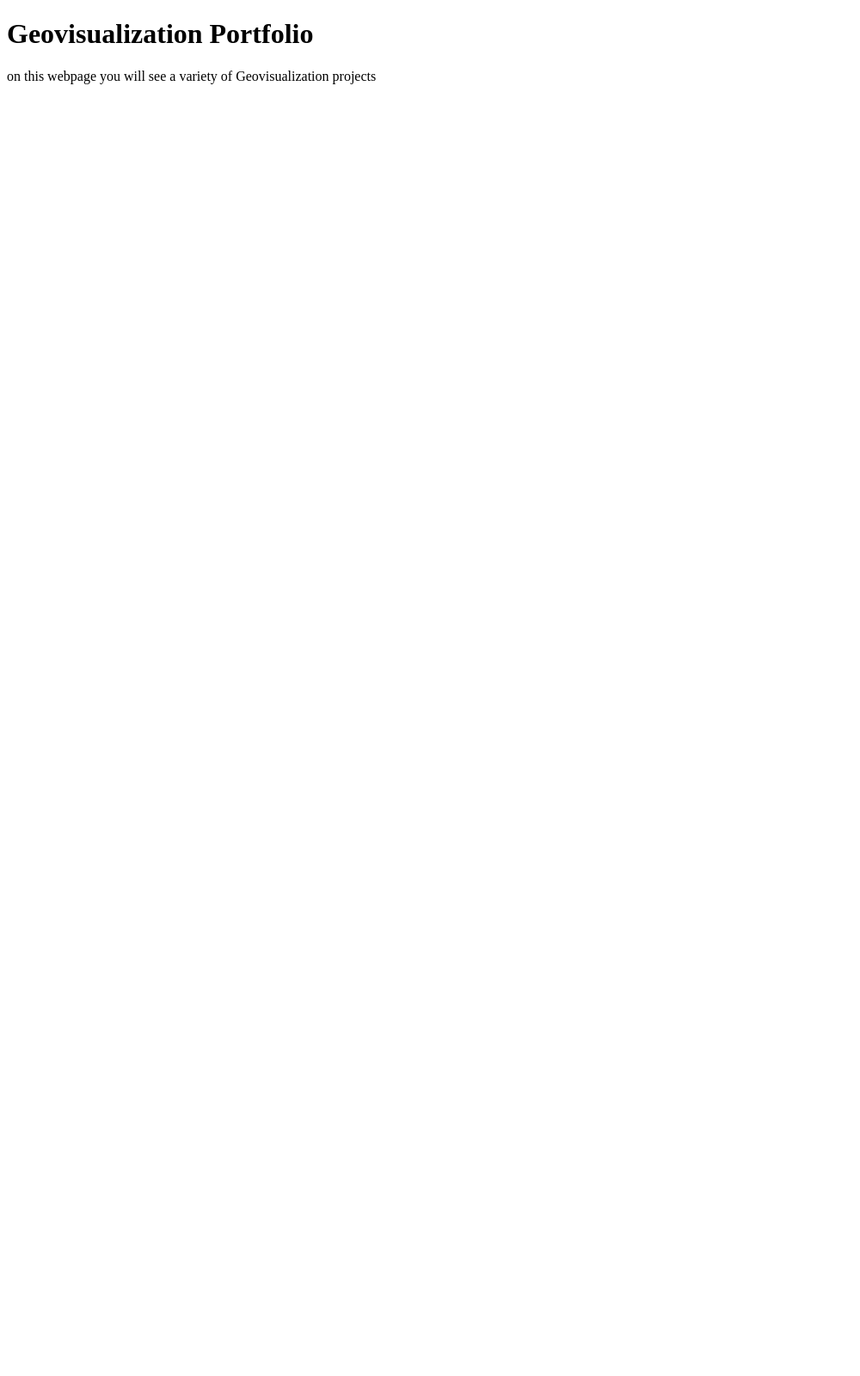
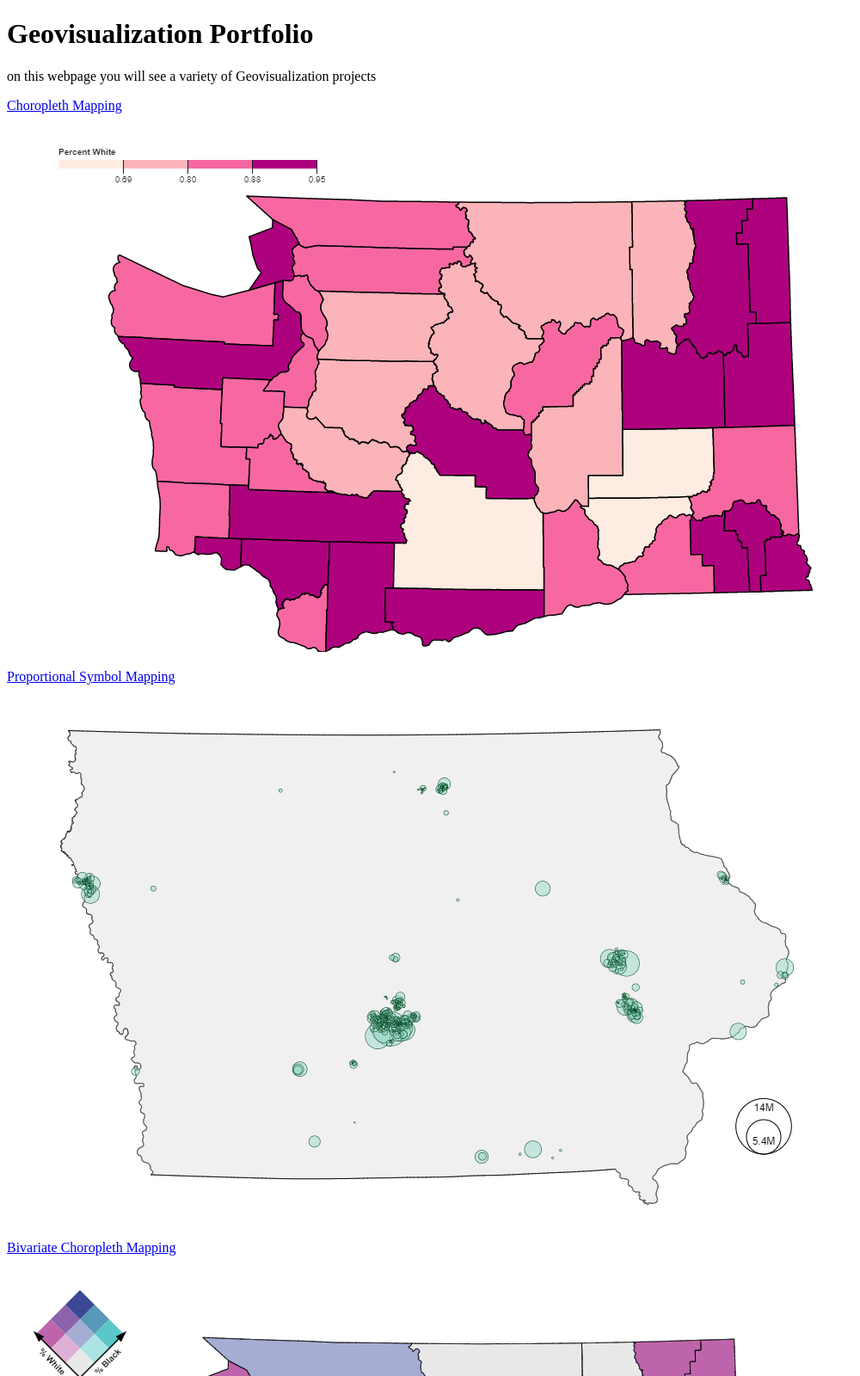
Before and after one commit to geog3540/clust, a plain HTML site: page index2.html in a window 1280 px wide. Shown: the top 1600 px of the page at 86% size, without its empty margins (0-1000 px from the left). Before the commit the page ends 800 px from the top, so only its background shows below. Drawn offline with Linux system fonts and the light colour scheme.

Commit message:
first example of website

```diff
--- a/index2.html
+++ b/index2.html
@@ -9,6 +9,17 @@
   <h1> Geovisualization Portfolio </h1>
   <p> on this webpage you will see a variety of Geovisualization projects </p>
 
+  <p> <a href="https://observablehq.com/@camillelust/assignment-3-choropleth-mapping"> Choropleth Mapping </a> </p>
+
+  <p> <img src="choropleth.png"/> </p>
+
+  <p> <a href= "https://observablehq.com/@camillelust/proportional-symbol-map"> Proportional Symbol Mapping </a> </p>
+
+    <p> <img src="proportionalsymbols.png"/> </p>
+
+  <p> <a href= "https://observablehq.com/@camillelust/bivariate-choropleth-mapping"> Bivariate Choropleth Mapping </a> </p>
+
+  <p> <img src="Bivariate.png"/> </p>
 
 </body>
   </html>
```
Also changed, not shown: Bivariate.png (added), choropleth.png (added), proportionalsymbols.png (added).
